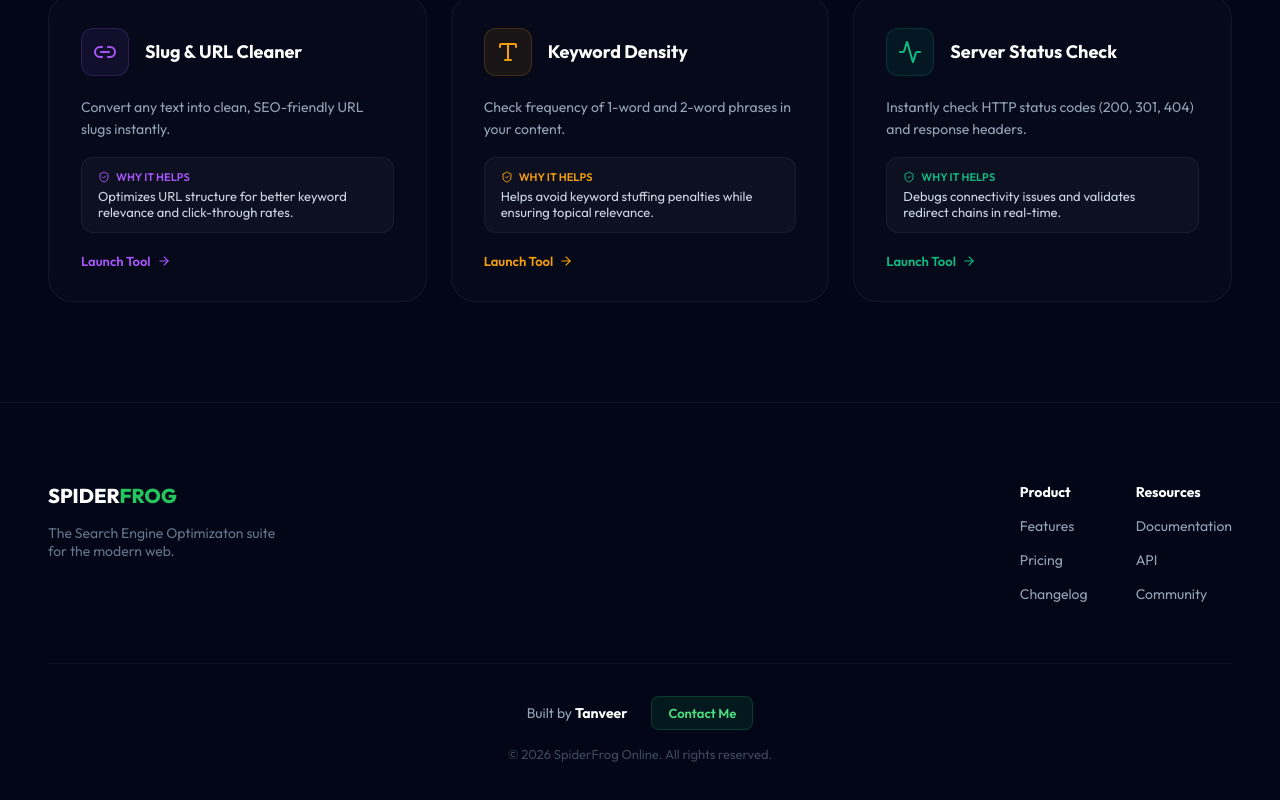
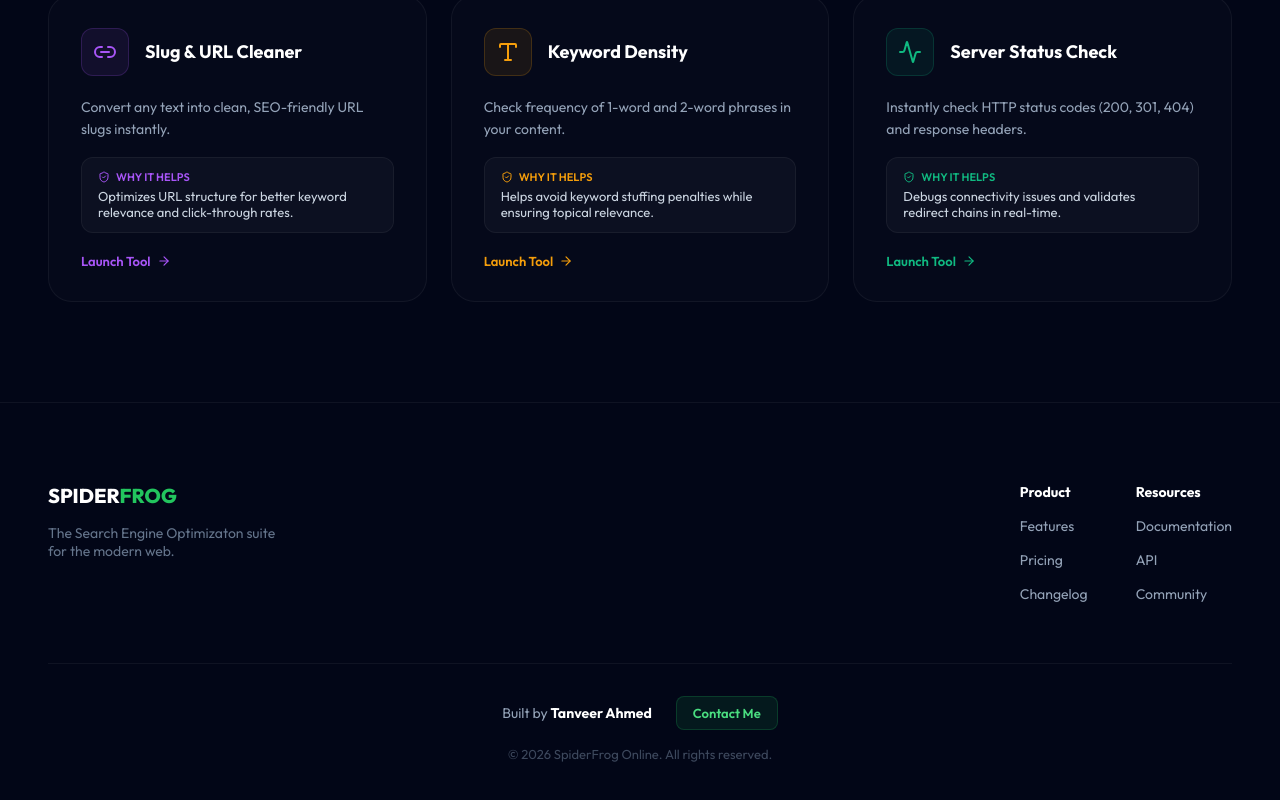
Before and after one commit to tanveerpy/seospider, a Next.js app: page / in a window 1280 px wide. Shown: the part 3005-3805 px from the top of the page. Built offline with nearby package versions, Linux system fonts and the light colour scheme.

Commit message:
content: update author name to Tanveer Ahmed

```diff
--- a/src/app/page.tsx
+++ b/src/app/page.tsx
@@ -345,7 +345,7 @@
         <div style={{ maxWidth: '1200px', margin: '60px auto 0 auto', paddingTop: '32px', borderTop: '1px solid rgba(255,255,255,0.05)', display: 'flex', flexDirection: 'column', gap: '16px', alignItems: 'center' }}>
 
           <div style={{ display: 'flex', alignItems: 'center', gap: '24px' }}>
-            <span style={{ color: '#94a3b8' }}>Built by <strong style={{ color: '#fff' }}>Tanveer</strong></span>
+            <span style={{ color: '#94a3b8' }}>Built by <strong style={{ color: '#fff' }}>Tanveer Ahmed</strong></span>
             <a href="mailto:dahajsainak@gmail.com" style={{
               padding: '8px 16px',
               background: 'rgba(34, 197, 94, 0.1)',
--- a/src/components/AppLayout.tsx
+++ b/src/components/AppLayout.tsx
@@ -98,7 +98,7 @@
                 {/* Persistent Footer Creds */}
                 <div style={{ marginTop: '20px', padding: '0 16px' }}>
                     <div style={{ fontSize: '12px', color: '#64748b', marginBottom: '8px' }}>
-                        Built by <strong style={{ color: '#fff' }}>Tanveer</strong>
+                        Built by <strong style={{ color: '#fff' }}>Tanveer Ahmed</strong>
                     </div>
                     <a href="mailto:dahajsainak@gmail.com" style={{
                         fontSize: '11px',
```
